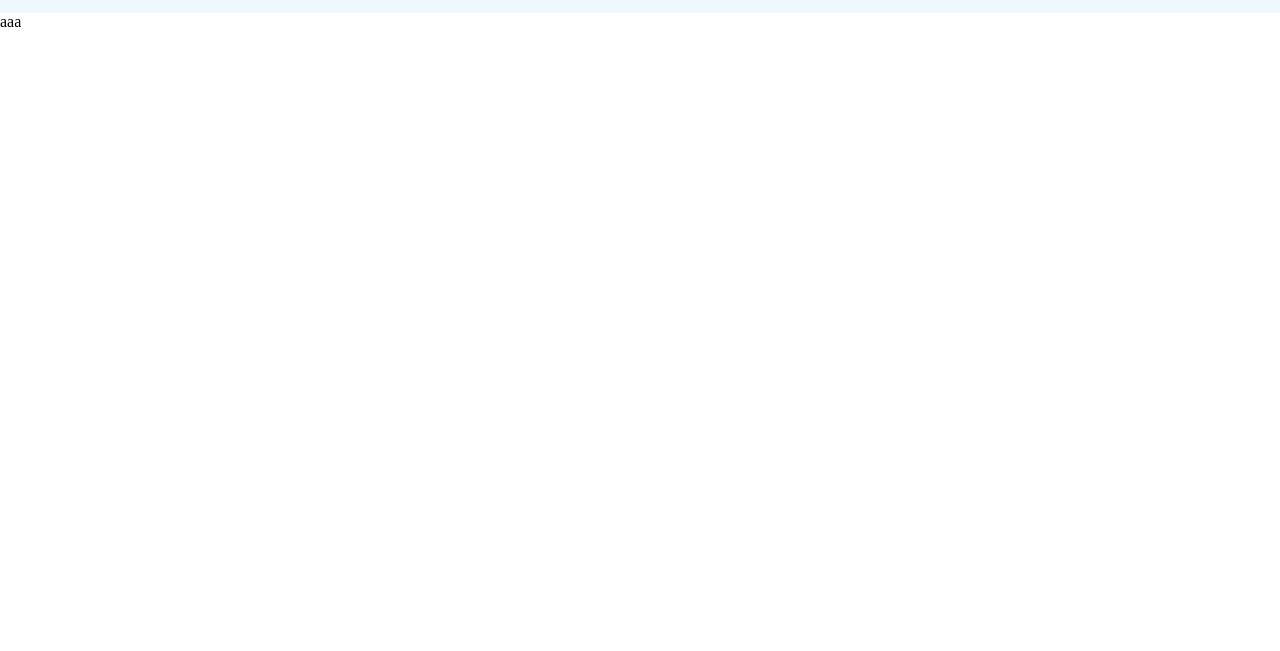
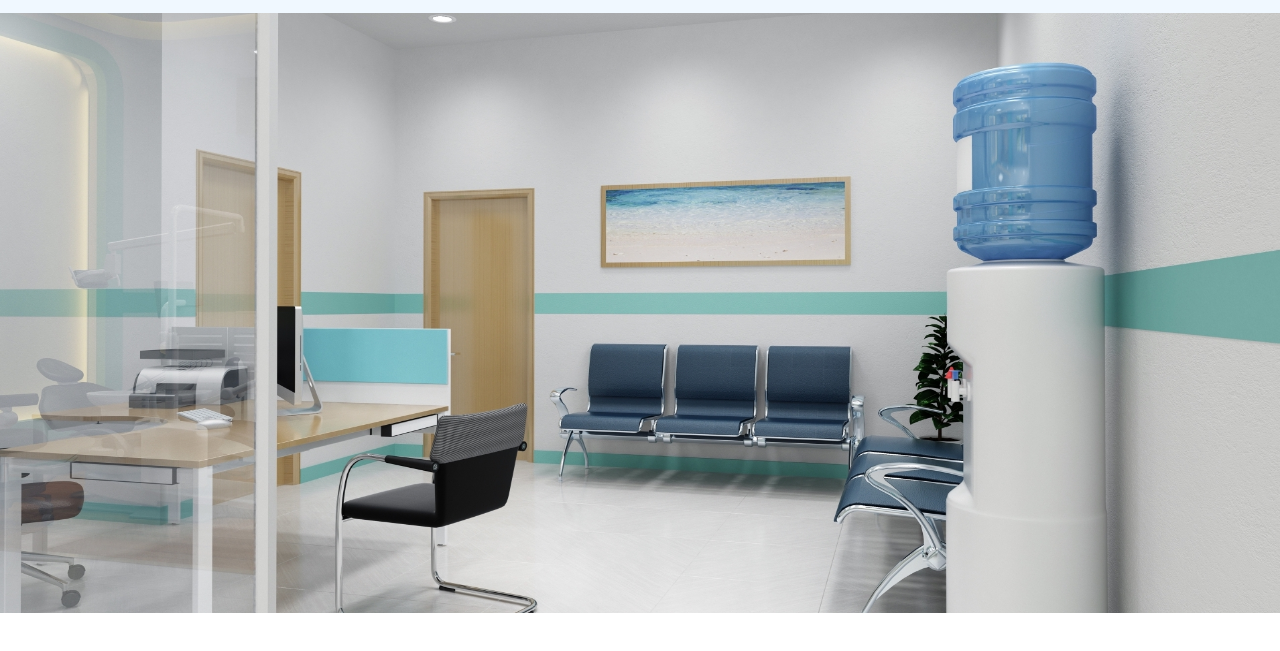
Before and after one commit to yuri0427a/website1, a plain HTML site: page index.html in a window 1280 px wide. Shown: the part 79-730 px from the top of the page. Drawn offline with nearby package versions, Linux system fonts and the light colour scheme.

Commit message:
[Add]メインビジュアル

```diff
--- a/index.html
+++ b/index.html
@@ -75,7 +75,9 @@
     </header><!-- /header -->
 
     <div id="main">
-        aaa
+        <div class="main_visual">
+            <img src="img/mainvisual.jpg" alt="テキストテキストテキスト">
+        </div>
     </div><!-- /main -->
 </body>
 
--- a/style.css
+++ b/style.css
@@ -33,7 +33,6 @@ time, mark, audio, video {
     vertical-align: middle;
     font-size: 25px;
 }
-
 
 /* ヘッダー */
 
@@ -112,5 +111,11 @@ time, mark, audio, video {
 /* main */
 
 #main{
-    height: 2000px;
+    margin-bottom: 80px;
 }
+
+.main_visual img{
+    width: 100%;
+    max-width: 1820px;
+    height: 600px;
+}
```
Also changed, not shown: img/mainvisual.jpg (added).
